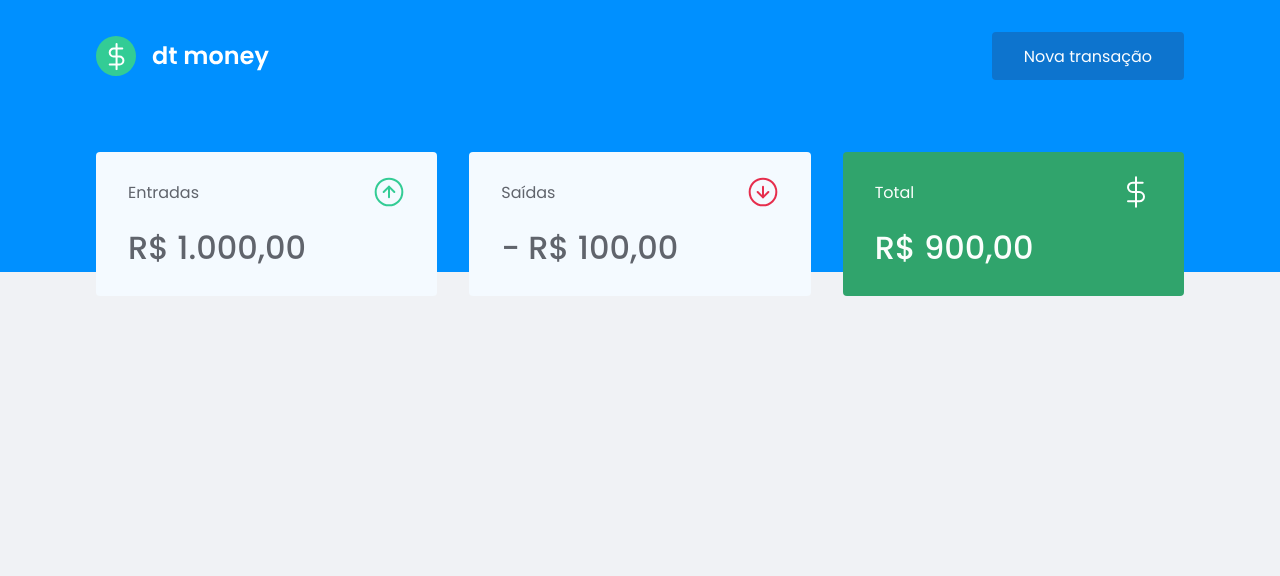
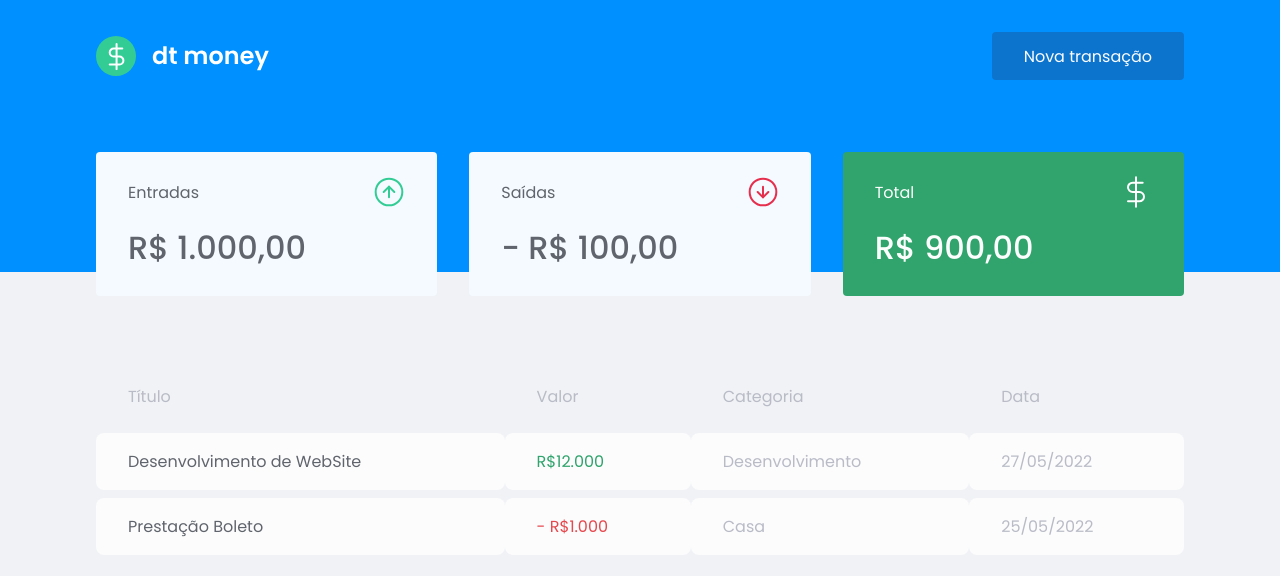
Before and after one commit to gabrieljuniorferrari88/dtmoney, a React (Vite) app: page / in a window 1280 px wide. Shown: the top 576 px of the page. Built offline with nearby package versions, Linux system fonts and the light colour scheme.

Commit message:
created component in stitches

```diff
--- a/src/App.tsx
+++ b/src/App.tsx
@@ -2,8 +2,8 @@ import { Dashboard } from './components/Dashboard';
 import { Header } from './components/Header';
 import { globalStyles } from './stitches.config';
 
+globalStyles();
 export function App() {
-  globalStyles();
   return (
     <>
       <Header />
--- a/src/components/Dashboard/index.tsx
+++ b/src/components/Dashboard/index.tsx
@@ -1,10 +1,12 @@
 import { Summary } from '../Summary';
+import { TransactionsTable } from '../TransactionsTable';
 import { Container } from './styles';
 
 export function Dashboard() {
   return (
     <Container>
       <Summary />
+      <TransactionsTable />
     </Container>
   );
 }
--- /dev/null
+++ b/src/components/TransactionsTable/index.tsx
@@ -0,0 +1,31 @@
+import * as S from './styles';
+
+export function TransactionsTable() {
+  return (
+    <S.Container>
+      <table>
+        <thead>
+          <th>Título</th>
+          <th>Valor</th>
+          <th>Categoria</th>
+          <th>Data</th>
+        </thead>
+
+        <tbody>
+          <tr>
+            <S.Td>Desenvolvimento de WebSite</S.Td>
+            <S.Td test>R$12.000</S.Td>
+            <S.Td>Desenvolvimento</S.Td>
+            <S.Td>27/05/2022</S.Td>
+          </tr>
+          <tr>
+            <S.Td>Prestação Boleto</S.Td>
+            <S.Td test="false">- R$1.000</S.Td>
+            <S.Td>Casa</S.Td>
+            <S.Td>25/05/2022</S.Td>
+          </tr>
+        </tbody>
+      </table>
+    </S.Container>
+  );
+}
--- /dev/null
+++ b/src/components/TransactionsTable/styles.ts
@@ -0,0 +1,55 @@
+import { styled } from '../../stitches.config';
+
+export const Container = styled('div', {
+  marginTop: '$64',
+
+  table: {
+    width: '100%',
+    // borderSpacing: `0 $8`,
+    borderSpacing: `0 0.5rem`,
+
+    th: {
+      color: '$body',
+      fontWeight: '400',
+      padding: '$16 $32',
+      // padding: '1rem 2rem',
+      textAlign: 'left',
+      lineHeight: '$24',
+    },
+
+    // td: {
+    //   color: '$body',
+    //   padding: '$16 $32',
+    //   border: '0',
+    //   backgroundColor: '$shape',
+    //   borderRadius: '0.5rem',
+
+    //   '&:first-child': {
+    //     color: '$title',
+    //   },
+    // },
+  },
+});
+
+export const Td = styled('td', {
+  color: '$body',
+  padding: '$16 $32',
+  border: '0',
+  backgroundColor: '$shape',
+  borderRadius: '0.5rem',
+
+  '&:first-child': {
+    color: '$title',
+  },
+
+  variants: {
+    test: {
+      true: {
+        color: '$green9',
+      },
+      false: {
+        color: '$red9',
+      },
+    },
+  },
+});
--- a/src/stitches.config.ts
+++ b/src/stitches.config.ts
@@ -8,12 +8,14 @@ import {
   greenDark,
   slate,
   slateDark,
+  blackA,
 } from '@radix-ui/colors';
 // Spread the scales in your light and dark themes
 
-import { createStitches, globalCss } from '@stitches/react';
+import { createStitches } from '@stitches/react';
 
-export const { styled, createTheme, css } = createStitches({
+export const { styled, createTheme, css, globalCss, getCssText } =
+  createStitches({
     theme: {
       colors: {
         ...blue,
@@ -21,9 +23,10 @@ export const { styled, createTheme, css } = createStitches({
         ...green,
         ...yellow,
         ...slate,
+        ...blackA,
 
         title: '$slate11',
-      body: '$slate12',
+        body: '$slate8',
 
         background: '#f0f2f5',
         shape: '$slate1',
@@ -38,9 +41,16 @@ export const { styled, createTheme, css } = createStitches({
         danger2: '$red2',
       },
       space: {
-      1: '5px',
-      2: '10px',
-      3: '15px',
+        '0': `0px`,
+        '1': `1px`,
+        '4': `0.25rem`,
+        '8': `0.5rem`,
+        '12': `0.75rem`,
+        '16': `1rem`,
+        '24': `1.5rem`,
+        '32': `2rem`,
+        '48': `3rem`,
+        '64': `4rem`,
       },
       fontSizes: {
         1: '1rem',
```
Lines whose indentation alone changed are shown as unchanged.
